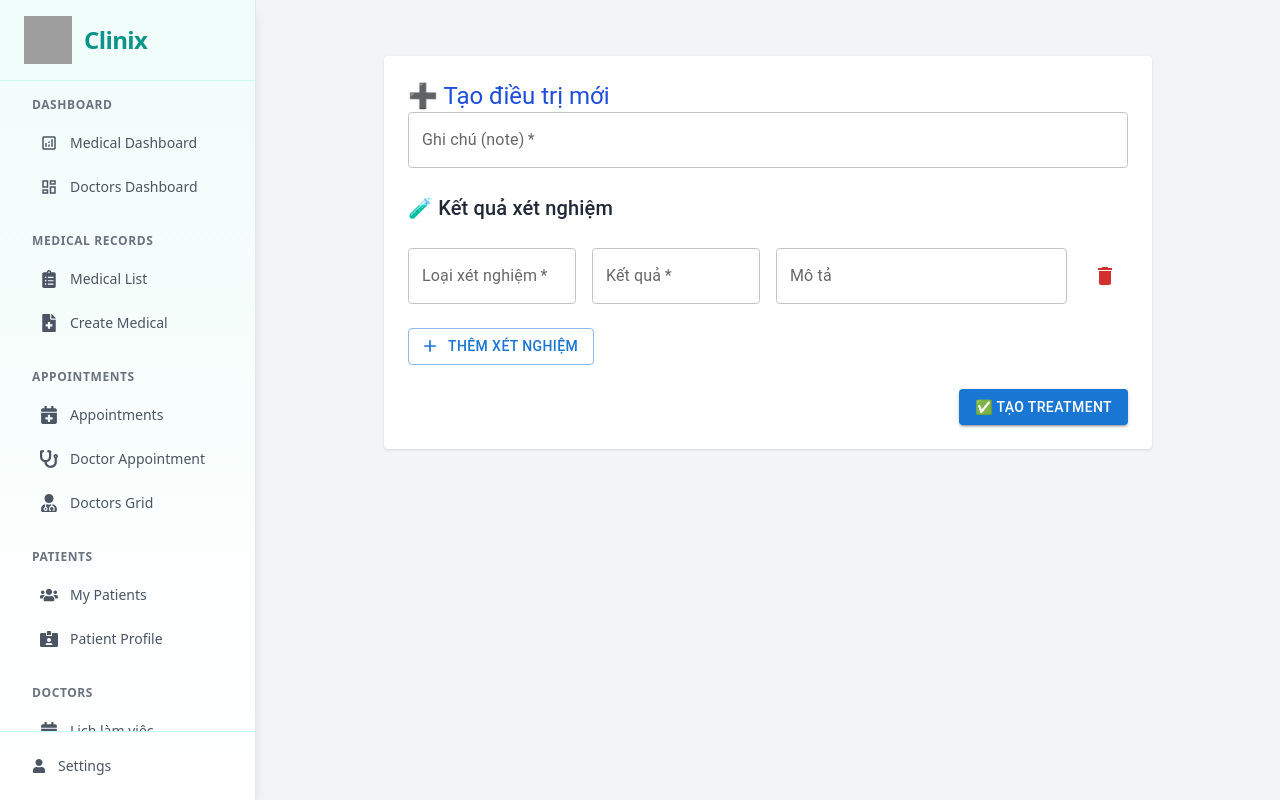
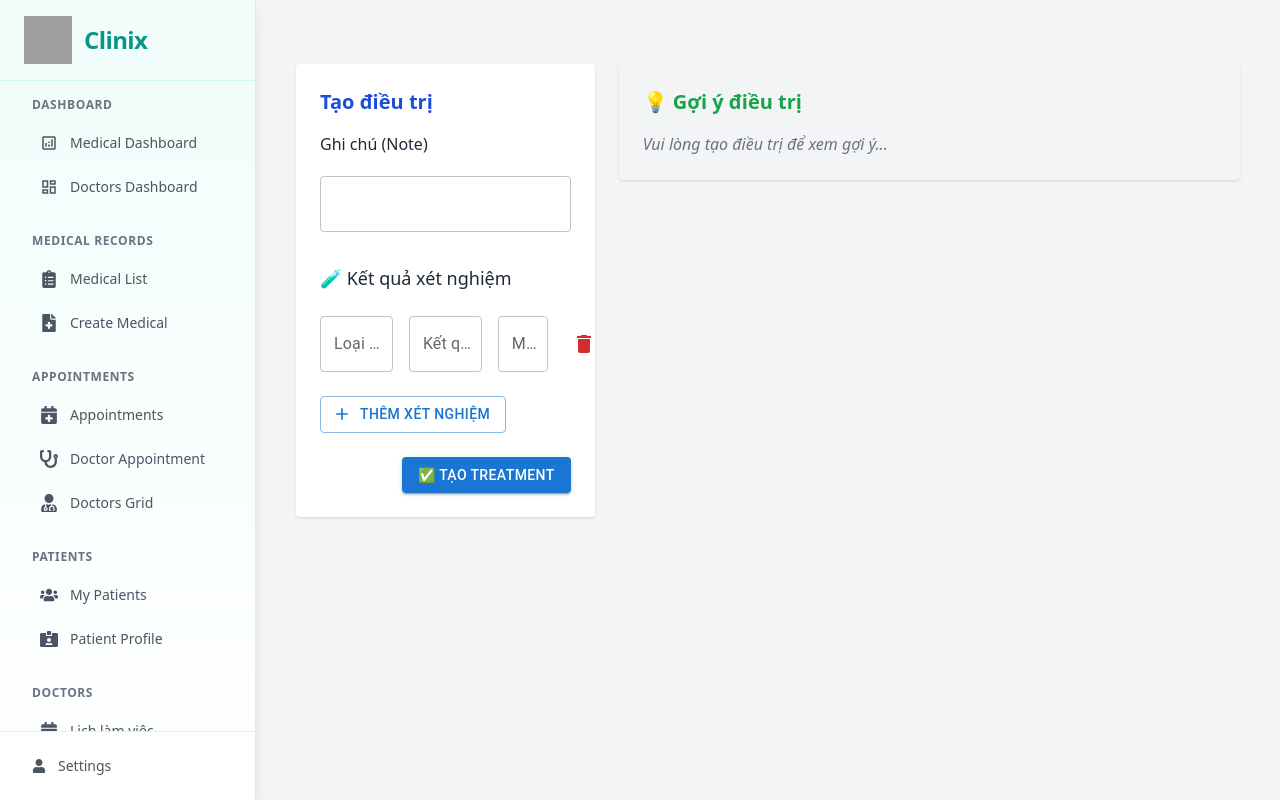
Before and after one commit to LeThinhPhat/hiv-medical-service-system-fe, a React (Vite) app: page /doctor/doctorsappoinment/medical-records/personal-id/create-treatment/1 in a window 1280 px wide. Built offline with nearby package versions, Linux system fonts and the light colour scheme; grey boxes are pictures that could not be loaded.

Commit message:
Logic Medical

```diff
--- a/package.json
+++ b/package.json
@@ -23,6 +23,7 @@
     "date-fns-tz": "^3.2.0",
     "dayjs": "^1.11.13",
     "js-cookie": "^3.0.5",
+    "jwt-decode": "^4.0.0",
     "lucide-react": "^0.511.0",
     "my-project": "file:",
     "react": "^19.1.0",
--- a/src/Components/Doctor/CreateTreatment.jsx
+++ b/src/Components/Doctor/CreateTreatment.jsx
@@ -1,16 +1,9 @@
 import React, { useState } from "react";
 import { useParams } from "react-router-dom";
-import {
-  TextField,
-  Button,
-  Box,
-  Typography,
-  CircularProgress,
-  IconButton,
-} from "@mui/material";
+import { TextField, Button, CircularProgress, IconButton } from "@mui/material";
 import { Add, Delete } from "@mui/icons-material";
 import treatmentService from "../../Services/DoctorService/treatmentService";
-import SuggestTreatment from "./SuggestTreatment"; // ✅ Gọi component gợi ý
+import SuggestTreatment from "./SuggestTreatment";
 
 const CreateTreatment = () => {
   const { recordID } = useParams();
@@ -21,7 +14,8 @@ const CreateTreatment = () => {
     { test_type: "", test_results: "", description: "" },
   ]);
   const [submitting, setSubmitting] = useState(false);
-  const [treatmentID, setTreatmentID] = useState(null); // ✅ để truyền qua SuggestTreatment
+  const [treatmentID, setTreatmentID] = useState(null);
+  const [isSubmitted, setIsSubmitted] = useState(false);
 
   const handleTestResultChange = (index, field, value) => {
     const updated = [...testResults];
@@ -61,11 +55,8 @@ const CreateTreatment = () => {
       }
 
       setTreatmentID(createdID);
+      setIsSubmitted(true);
       alert("✅ Tạo treatment thành công");
-
-      // Reset form nếu muốn
-      setNote("");
-      setTestResults([{ test_type: "", test_results: "", description: "" }]);
     } catch (error) {
       console.error("❌ Lỗi khi tạo treatment:", error);
       alert("❌ Tạo treatment thất bại");
@@ -75,58 +66,120 @@ const CreateTreatment = () => {
   };
 
   return (
-    <div className="max-w-3xl mx-auto mt-8 p-6 bg-white shadow rounded">
-      <Typography variant="h5" className="mb-4 text-blue-700">
-        ➕ Tạo điều trị mới
-      </Typography>
+    <div className="container mx-auto mt-10 px-4">
+      <div className="grid grid-cols-1 md:grid-cols-3 gap-6">
+        {/* 🔹 Form nhỏ hơn */}
+        <div className="md:col-span-1 bg-white p-6 rounded shadow">
+          <h2 className="text-xl font-semibold text-blue-700 mb-4">
+            Tạo điều trị
+          </h2>
 
           <form onSubmit={handleSubmit} className="space-y-6">
+            {/* Ghi chú */}
+            <div>
+              <label className="font-medium text-gray-800 mb-1 block">
+                Ghi chú (Note)
+              </label>
+              {isSubmitted ? (
+                <p className="text-gray-800 border p-2 rounded bg-gray-50">
+                  {note}
+                </p>
+              ) : (
                 <TextField
-          label="Ghi chú (note)"
                   value={note}
                   onChange={(e) => setNote(e.target.value)}
                   fullWidth
                   required
+                  variant="outlined"
+                  margin="normal"
                 />
+              )}
+            </div>
 
-        <Typography variant="h6" className="text-gray-800">
+            {/* Xét nghiệm */}
+            <h3 className="text-lg font-medium text-gray-800">
               🧪 Kết quả xét nghiệm
-        </Typography>
+            </h3>
 
             {testResults.map((result, index) => (
-          <Box key={index} className="grid grid-cols-12 gap-4 items-center">
+              <div
+                key={index}
+                className="grid grid-cols-12 gap-4 items-center mb-2"
+              >
+                {isSubmitted ? (
+                  <>
+                    <div className="col-span-4">
+                      <p className="text-gray-700">{result.test_type}</p>
+                    </div>
+                    <div className="col-span-4">
+                      <p className="text-gray-700">{result.test_results}</p>
+                    </div>
+                    <div className="col-span-4">
+                      <p className="text-gray-700">{result.description}</p>
+                    </div>
+                  </>
+                ) : (
+                  <>
+                    <div className="col-span-4">
                       <TextField
                         label="Loại xét nghiệm"
                         value={result.test_type}
                         onChange={(e) =>
-                handleTestResultChange(index, "test_type", e.target.value)
+                          handleTestResultChange(
+                            index,
+                            "test_type",
+                            e.target.value
+                          )
                         }
-              className="col-span-3"
+                        fullWidth
                         required
+                        variant="outlined"
                       />
+                    </div>
+                    <div className="col-span-4">
                       <TextField
                         label="Kết quả"
                         value={result.test_results}
                         onChange={(e) =>
-                handleTestResultChange(index, "test_results", e.target.value)
+                          handleTestResultChange(
+                            index,
+                            "test_results",
+                            e.target.value
+                          )
                         }
-              className="col-span-3"
+                        fullWidth
                         required
+                        variant="outlined"
                       />
+                    </div>
+                    <div className="col-span-3">
                       <TextField
                         label="Mô tả"
                         value={result.description}
                         onChange={(e) =>
-                handleTestResultChange(index, "description", e.target.value)
+                          handleTestResultChange(
+                            index,
+                            "description",
+                            e.target.value
+                          )
                         }
-              className="col-span-5"
+                        fullWidth
+                        variant="outlined"
                       />
+                    </div>
+                    <div className="col-span-1">
                       <IconButton onClick={() => removeTestResult(index)}>
                         <Delete color="error" />
                       </IconButton>
-          </Box>
+                    </div>
+                  </>
+                )}
+              </div>
             ))}
 
+            {/* Nút Thêm và Submit */}
+            {!isSubmitted && (
+              <>
                 <Button
                   startIcon={<Add />}
                   onClick={addTestResult}
@@ -136,11 +189,11 @@ const CreateTreatment = () => {
                   Thêm xét nghiệm
                 </Button>
 
-        <Box display="flex" justifyContent="flex-end">
+                <div className="flex justify-end">
                   <Button
+                    type="submit"
                     variant="contained"
                     color="primary"
-            type="submit"
                     disabled={submitting}
                   >
                     {submitting ? (
@@ -149,13 +202,26 @@ const CreateTreatment = () => {
                       "✅ Tạo Treatment"
                     )}
                   </Button>
-        </Box>
+                </div>
+              </>
+            )}
           </form>
+        </div>
 
-      {/* ✅ Hiển thị gợi ý nếu có treatmentID */}
-      {treatmentID && (
+        {/* 🔹 Gợi ý điều trị lớn hơn */}
+        <div className="md:col-span-2 bg-gray-100 p-6 rounded shadow h-fit">
+          <h3 className="text-xl font-semibold text-green-600 mb-4">
+            💡 Gợi ý điều trị
+          </h3>
+          {treatmentID ? (
             <SuggestTreatment treatmentID={treatmentID} token={token} />
+          ) : (
+            <p className="text-gray-500 italic">
+              Vui lòng tạo điều trị để xem gợi ý...
+            </p>
           )}
+        </div>
+      </div>
     </div>
   );
 };
--- a/src/Components/Doctor/DoctorAppoinment.jsx
+++ b/src/Components/Doctor/DoctorAppoinment.jsx
@@ -72,12 +72,19 @@ const DoctorAppointments = () => {
                     className="bg-green-600 text-white px-3 py-1 rounded hover:bg-green-700"
                     onClick={() =>
                       navigate(
-                        `medical-records/personal-id/${appt.patientID?.personalID}`
+                        `medical-records/personal-id/${appt.patientID?.personalID}`,
+                        {
+                          state: {
+                            serviceId: appt.serviceID._id,
+                            serviceName: appt.serviceID.name,
+                          },
+                        }
                       )
                     }
                   >
                     Xem hồ sơ
                   </button>
+
                   {/* <button
                     className="bg-yellow-500 text-white px-3 py-1 rounded hover:bg-yellow-600"
                     onClick={() =>
--- a/src/Components/Doctor/SuggestTreatment.jsx
+++ b/src/Components/Doctor/SuggestTreatment.jsx
@@ -122,9 +122,9 @@ const SuggestTreatment = ({ treatmentID, token }) => {
   }
 
   return (
-    <div className="mt-10 space-y-6">
-      <h2 className="text-xl font-semibold text-green-700">
-        💊 Danh sách phác đồ gợi ý (chỉnh sửa trực tiếp)
+    <div className="mt-10 space-y-8">
+      <h2 className="text-xl font-bold text-green-700">
+        💊 Danh sách phác đồ gợi ý
       </h2>
 
       {regimens.map((regimen, idx) => {
@@ -132,26 +132,28 @@ const SuggestTreatment = ({ treatmentID, token }) => {
         return (
           <div
             key={regimen._id || idx}
-            className="border border-green-300 rounded-xl shadow-sm p-6 bg-white"
+            className="border border-green-300 rounded-xl shadow-md bg-white p-6"
           >
-            <div className="grid grid-cols-1 md:grid-cols-2 gap-6">
-              {/* LEFT: Info */}
+            <div className="grid grid-cols-1 md:grid-cols-2 gap-8">
+              {/* LEFT: Thông tin */}
               <div>
-                <h3 className="text-lg font-bold text-green-800">
+                <h3 className="text-lg font-semibold text-green-800 mb-2">
                   {regimen.name} ({regimen.regimenType})
                 </h3>
-                <p className="text-sm mt-2">
+
+                <p className="text-sm mb-1">
                   📄 <strong>Mô tả:</strong> {regimen.description}
                 </p>
-                <p className="text-sm mt-1">
+                <p className="text-sm mb-1">
                   ⚠️ <strong>Tác dụng phụ:</strong> {regimen.sideEffects}
                 </p>
 
                 <Divider className="my-3" />
-                <h4 className="font-semibold mb-1 text-sm">
+
+                <h4 className="font-semibold mb-2 text-sm">
                   🧪 Tiêu chí áp dụng:
                 </h4>
-                <List dense>
+                <List dense className="pl-3">
                   {regimen.criteria.map((c, i) => (
                     <ListItem key={i} disablePadding>
                       <ListItemText
@@ -163,14 +165,14 @@ const SuggestTreatment = ({ treatmentID, token }) => {
                 </List>
               </div>
 
-              {/* RIGHT: Editable Drugs */}
-              <div>
-                <h4 className="font-semibold text-sm mb-2">
-                  💊 Chỉnh sửa thuốc:
+              {/* RIGHT: Danh sách thuốc chỉnh sửa */}
+              <div className="space-y-4">
+                <h4 className="font-semibold text-sm text-gray-700">
+                  💊 Chỉnh sửa liều lượng & tần suất:
                 </h4>
                 {editable?.customDrugs.map((drug, i) => (
-                  <div key={i} className="mb-4">
-                    <p className="font-medium">
+                  <div key={i} className="p-4 border rounded-lg bg-gray-50">
+                    <p className="font-medium text-gray-800 mb-2">
                       {drug.genericName} ({drug.manufacturer})
                     </p>
                     <TextField
@@ -185,7 +187,7 @@ const SuggestTreatment = ({ treatmentID, token }) => {
                       className="mb-2"
                     />
                     <TextField
-                      label="Số lần dùng (phân tách bằng dấu phẩy)"
+                      label="Số lần dùng (ngăn cách bởi dấu phẩy)"
                       value={drug.frequency.join(", ")}
                       onChange={(e) =>
                         handleFrequencyChange(regimen._id, i, e.target.value)
--- a/src/Components/Doctor/ViewMedicalRecord.jsx
+++ b/src/Components/Doctor/ViewMedicalRecord.jsx
@@ -1,5 +1,5 @@
 import React, { useEffect, useState } from "react";
-import { useParams, Link } from "react-router-dom";
+import { useParams, useLocation, Link } from "react-router-dom";
 import medicalRecordService from "../../Services/DoctorService/medicalRecordService";
 import createMedicalPersonalService from "../../Services/DoctorService/createMedicalPersonalService";
 import {
@@ -12,9 +12,14 @@ import {
 
 const ViewMedicalRecord = () => {
   const { patientID } = useParams();
+  const location = useLocation();
   const [medicalRecord, setMedicalRecord] = useState(null);
   const [loading, setLoading] = useState(true);
   const [submitting, setSubmitting] = useState(false);
+
+  // ✅ Lấy serviceId và serviceName nếu được truyền từ trang trước
+  const serviceId = location.state?.serviceId || "";
+  const serviceName = location.state?.serviceName || "";
 
   const [formData, setFormData] = useState({
     diagnosis: "",
@@ -50,10 +55,12 @@ const ViewMedicalRecord = () => {
     setSubmitting(true);
 
     try {
+      // ✅ Truyền thêm serviceId nếu có
       const created = await createMedicalPersonalService(
         patientID,
         formData,
-        token
+        token,
+        serviceId
       );
       alert("✅ Tạo hồ sơ bệnh án thành công");
       setMedicalRecord(created.data);
@@ -72,6 +79,13 @@ const ViewMedicalRecord = () => {
       <h2 className="text-2xl font-bold mb-4 text-blue-700">
         📝 Chi tiết hồ sơ bệnh án
       </h2>
+
+      {/* ✅ Hiển thị dịch vụ y tế nếu có */}
+      {serviceId && (
+        <p className="mb-4 text-gray-700">
+          <strong>Dịch vụ y tế:</strong> [{serviceId}] {serviceName}
+        </p>
+      )}
 
       {medicalRecord ? (
         <div className="space-y-3 text-gray-800">
@@ -124,6 +138,7 @@ const ViewMedicalRecord = () => {
           )}
 
           {/* Link đến form tạo treatment mới */}
+          {serviceName !== "Kiểm tra tổng quát" && (
             <div className="mt-6">
               <Link
                 to={`/doctor/doctorsappoinment/medical-records/personal-id/create-treatment/${medicalRecord._id}`}
@@ -132,6 +147,7 @@ const ViewMedicalRecord = () => {
                 ➕ Tạo treatment mới
               </Link>
             </div>
+          )}
         </div>
       ) : (
         <form onSubmit={handleCreateMedicalRecord} className="space-y-4">
--- a/src/Services/DoctorService/medicalRecordService.jsx
+++ b/src/Services/DoctorService/medicalRecordService.jsx
@@ -1,3 +1,78 @@
+// import axios from "axios";
+
+// const API_URL = "http://localhost:3000/medicalrecords";
+
+// const medicalRecordService = {
+//   // ✅ Tạo hồ sơ bệnh án
+//   createMedicalRecord: async (data) => {
+//     try {
+//       const token = localStorage.getItem("token");
+
+//       const payload = {
+//         patientID: data.patientID,
+//         diagnosis: data.diagnosis,
+//         symptoms: data.symptoms,
+//         clinicalNotes: data.clinicalNotes,
+//         createdBy: data.createdBy,
+//       };
+
+//       const response = await axios.post(API_URL, payload, {
+//         headers: {
+//           Accept: "*/*",
+//           "Content-Type": "application/json",
+//           Authorization: `Bearer ${token}`,
+//         },
+//       });
+
+//       return response.data;
+//     } catch (error) {
+//       console.error("Lỗi tạo hồ sơ bệnh án:", error);
+//       throw error;
+//     }
+//   },
+
+//   // ✅ Lấy tất cả hồ sơ bệnh án
+//   getAllMedicalRecords: async () => {
+//     try {
+//       const token = localStorage.getItem("token");
+
+//       const response = await axios.get(API_URL, {
+//         headers: {
+//           Accept: "application/json",
+//           Authorization: `Bearer ${token}`,
+//         },
+//       });
+
+//       return response.data.data;
+//     } catch (error) {
+//       console.error("Lỗi lấy danh sách hồ sơ bệnh án:", error);
+//       throw error;
+//     }
+//   },
+
+//   // ✅ Lấy hồ sơ bệnh án theo personalID
+//   getMedicalRecordByPersonalID: async (personalId) => {
+//     try {
+//       const token = localStorage.getItem("token");
+
+//       const response = await axios.get(`${API_URL}/personalID`, {
+//         params: { personalId },
+//         headers: {
+//           Accept: "application/json",
+//           Authorization: `Bearer ${token}`,
+//         },
+//       });
+
+//       return response.data.data;
+//     } catch (error) {
+//       console.error("Lỗi lấy hồ sơ theo Personal ID:", error);
+//       throw error;
+//     }
+//   },
+// };
+
+// export default medicalRecordService;
+
 import axios from "axios";
 
 const API_URL = "http://localhost:3000/medicalrecords";
@@ -8,21 +83,23 @@ const medicalRecordService = {
     try {
       const token = localStorage.getItem("token");
 
-      const payload = {
-        patientID: data.patientID,
-        diagnosis: data.diagnosis,
-        symptoms: data.symptoms,
-        clinicalNotes: data.clinicalNotes,
-        createdBy: data.createdBy,
-      };
+      if (!token) {
+        throw new Error("Không tìm thấy token trong localStorage.");
+      }
 
-      const response = await axios.post(API_URL, payload, {
-        headers: {
-          Accept: "*/*",
-          "Content-Type": "application/json",
-          Authorization: `Bearer ${token}`,
-        },
-      });
+      const { patientID, serviceId, ...payload } = data;
+
+      const response = await axios.post(
+        `${API_URL}/${patientID}?serviceId=${serviceId}`,
+        payload,
+        {
+          headers: {
+            Accept: "application/json",
+            "Content-Type": "application/json",
+            Authorization: `Bearer ${token}`,
+          },
+        }
+      );
 
       return response.data;
     } catch (error) {
--- a/src/Services/DoctorService/treatmentService.jsx
+++ b/src/Services/DoctorService/treatmentService.jsx
@@ -42,7 +42,28 @@ const getTreatmentById = async (id, token) => {
   }
 };
 
+// Hàm cập nhật treatment theo ID
+const updateTreatment = async (id, token, data) => {
+  try {
+    const response = await axios.patch(`${API_URL}/${id}`, data, {
+      headers: {
+        "Content-Type": "application/json",
+        Accept: "application/json",
+        Authorization: `Bearer ${token}`,
+      },
+    });
+    return response.data;
+  } catch (error) {
+    console.error(
+      "Error updating treatment:",
+      error.response?.data || error.message
+    );
+    throw error;
+  }
+};
+
 export default {
   createTreatment,
   getTreatmentById,
+  updateTreatment,
 };
--- a/src/Services/ServicesService.jsx
+++ b/src/Services/ServicesService.jsx
@@ -1,7 +1,7 @@
 const BASE_URL = "http://localhost:3000";
 
 const ServicesService = {
-    getAllService : async () => {
+  getAllService: async () => {
     try {
       const token = localStorage.getItem("token"); // Lấy token từ localStorage
 
@@ -21,5 +21,24 @@ const ServicesService = {
       throw error;
     }
   },
+  getServiceById: async (id) => {
+    try {
+      const token = localStorage.getItem("token");
+      const response = await fetch(`${BASE_URL}/services/${id}`, {
+        method: "GET",
+        headers: {
+          "Content-Type": "application/json",
+          Authorization: `Bearer ${token}`, // Gửi token trong header
+        },
+      });
+
+      const result = await response.json();
+      console.log("Fetched services:", result.data);
+      return result.data;
+    } catch (error) {
+      console.error("Error fetching doctors:", error);
+      throw error;
+    }
+  },
 };
 export default ServicesService;
```
Also changed, not shown: 1 other file (tests, documents, lock files or other folders). Lines whose indentation alone changed are shown as unchanged.
